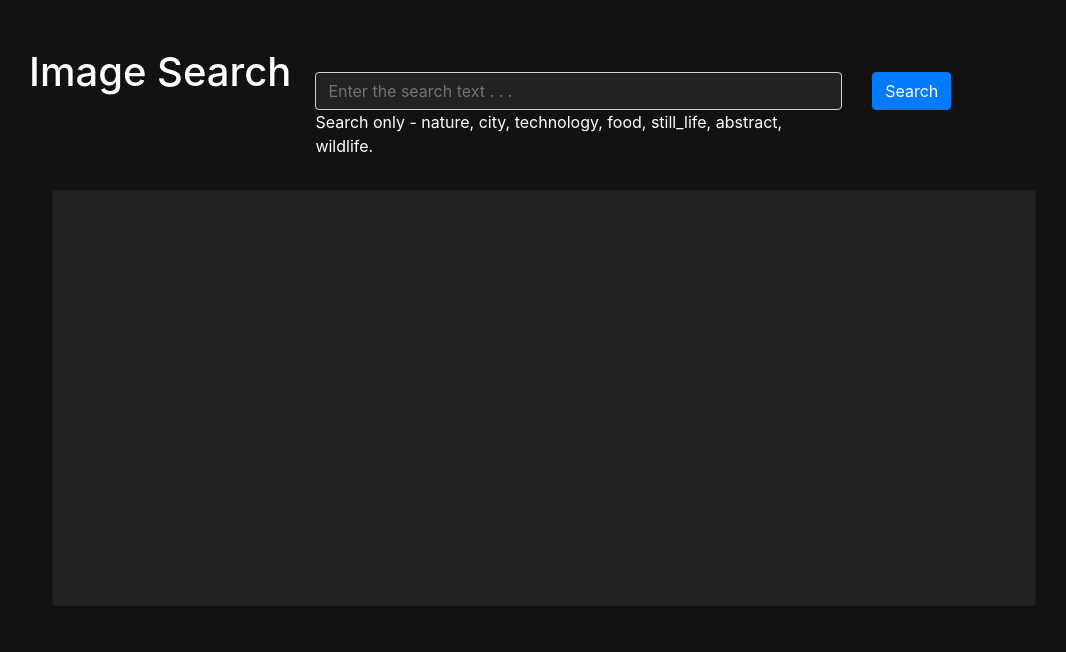
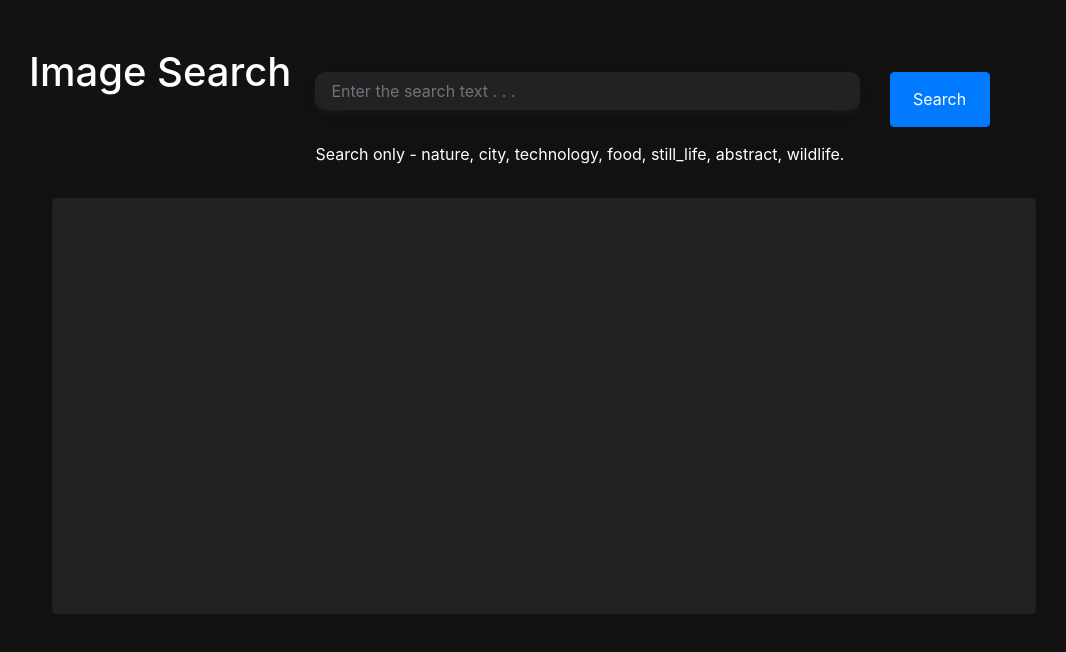
Before and after one commit to saurav0896/30days30projects, a plain HTML site: page Day05-Image_Search/index.html in a window 1280 px wide. Shown: the whole page, without its empty margins (104-1170 px from the left). Drawn offline with nearby package versions, Linux system fonts and the light colour scheme.

Commit message:
updated css for search box

```diff
--- a/Day05-Image_Search/index.html
+++ b/Day05-Image_Search/index.html
@@ -19,9 +19,23 @@
         }
 
         #searchBox {
-            background-color: #222;
-            color: #fff;
-        }
+  display: block;
+  background-color: #222;
+  border: none;
+  border-radius: 10px;
+  color: #fff;
+  padding: 1rem;
+  margin-bottom: 2rem;
+  font-family: inherit;
+  font-size: 1rem;
+  box-shadow: 0 5px 10px rgba(154, 160, 185, 0.05),
+    0 15px 40px rgba(0, 0, 0, 0.1);
+}
+
+#buttonClick{
+  padding: 0.9rem 0.7rem;
+  width: 100px;
+}
     </style>
 </head>
 
```
